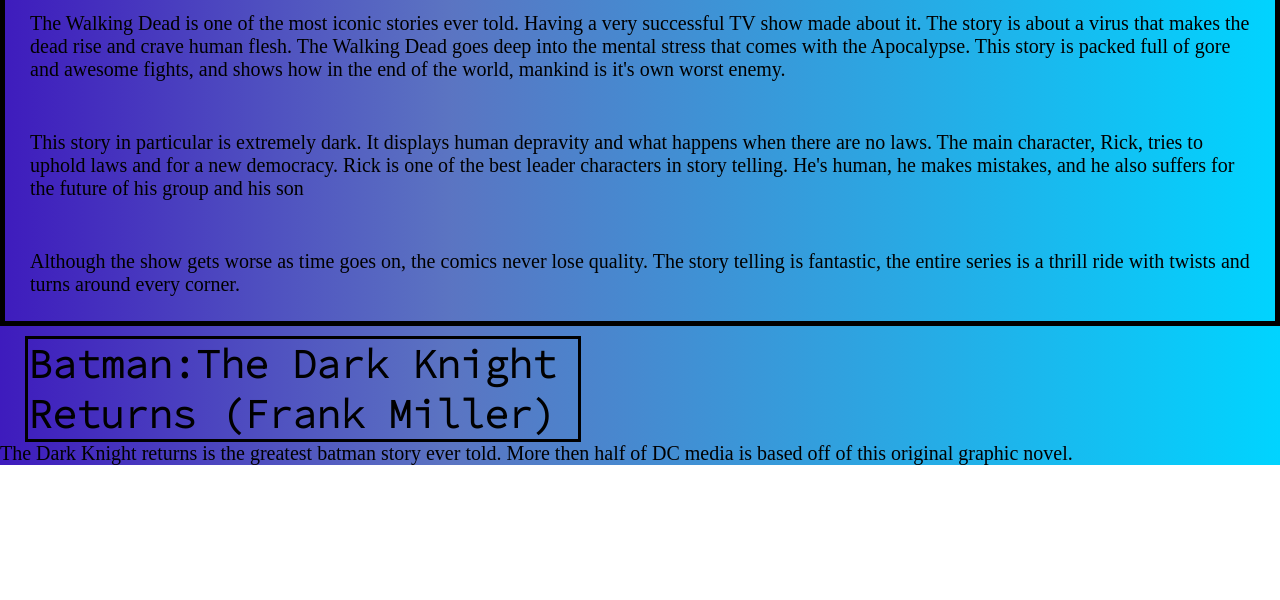
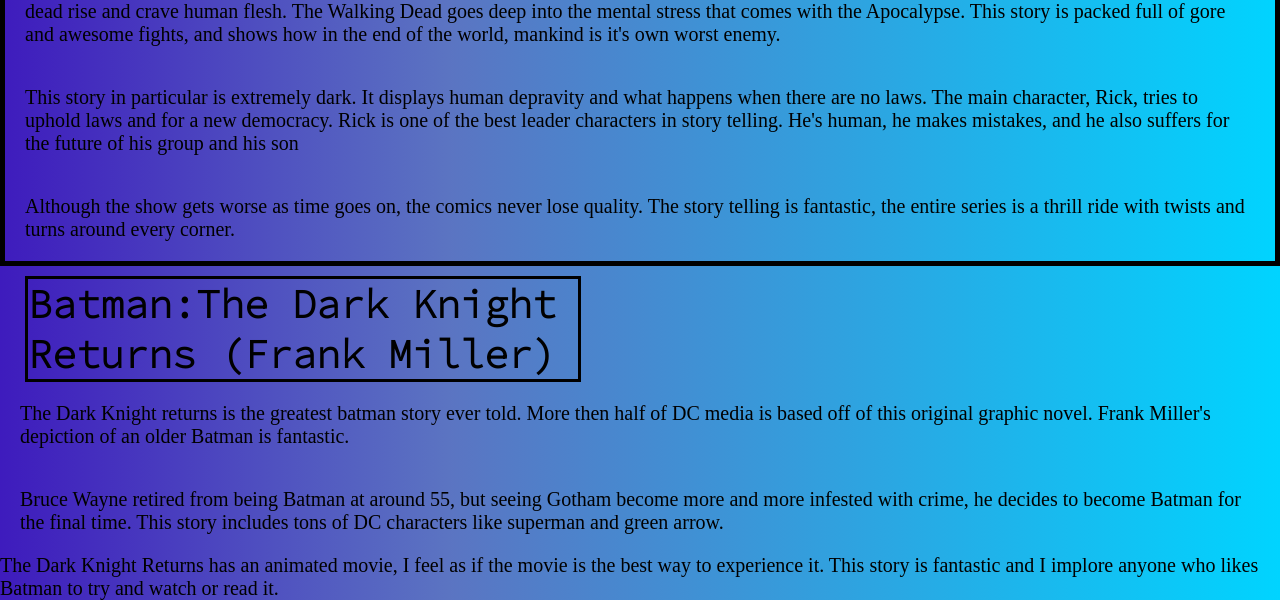
Before and after one commit to JacksonArnold1017/Assignment6, a plain HTML site: page index.html in a window 1280 px wide. Shown: the part 595-1195 px from the top of the page. Before the commit the page ends 1060 px from the top, so only its background shows below. Drawn offline with Linux system fonts and the light colour scheme.

Commit message:
Added more paragraphs and finished the assignment.

```diff
--- a/index.html
+++ b/index.html
@@ -25,7 +25,11 @@
 
   <div>
       <h3 id="header3">Batman:The Dark Knight Returns (Frank Miller)</h3>
-      <p>The Dark Knight returns is the greatest batman story ever told. More then half of DC media is based off of this original graphic novel.  </p>
+      <p class="p1">The Dark Knight returns is the greatest batman story ever told. More then half of DC media is based off of this original graphic novel. Frank Miller's depiction of an older Batman is fantastic.</p>
+      <p class="p1">Bruce Wayne retired from being Batman at around 55, but seeing Gotham become more and more infested with crime, he decides to become Batman for the final time. This story includes tons of DC characters like superman and green arrow.
+      </p>
+      <p>The Dark Knight Returns has an animated movie, I feel as if the movie is the best way to experience it. This story is fantastic and I implore anyone who likes Batman to try and watch or read it. </p>
+
   </div>
 
 
--- a/style.css
+++ b/style.css
@@ -42,7 +42,7 @@ body{
 }
 
 .p1{
-    padding: 25px;
+    padding: 20px;
 
 
 }
```
